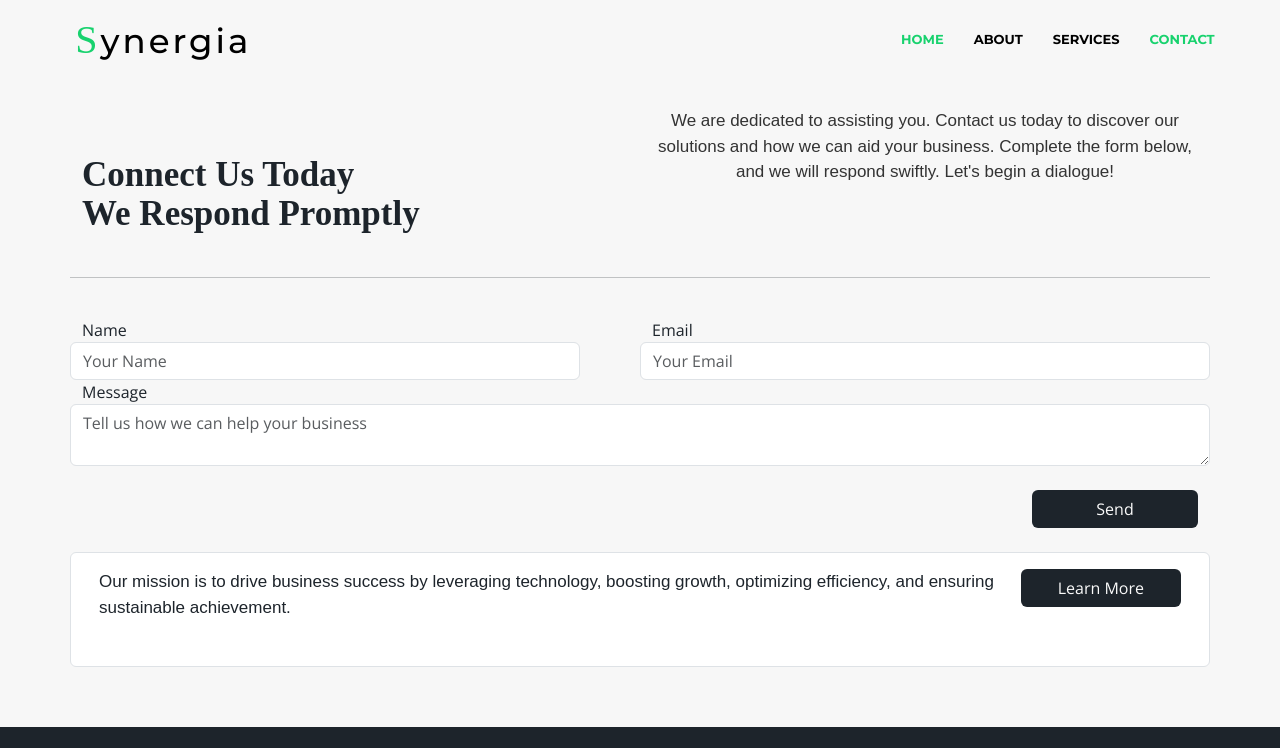
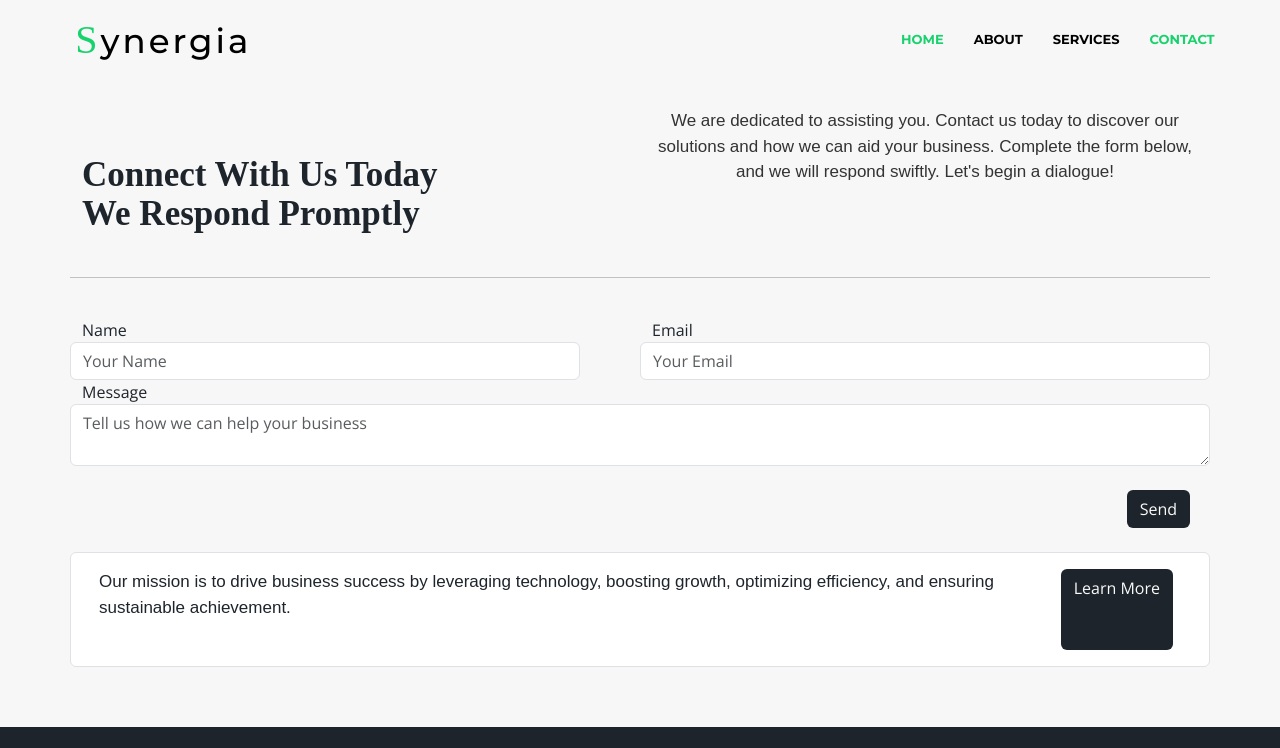
Before and after one commit to Fawzy-Moawad/Synergia-contact-us, a website: page public/index.html in a window 1280 px wide. Shown: the top 748 px of the page. Drawn offline with nearby package versions, Linux system fonts and the light colour scheme.

Commit message:
add vercel file.

```diff
--- a/public/index.html
+++ b/public/index.html
@@ -67,8 +67,7 @@
           <!--Header-->
           <div class="row PT-5">
             <div class="col-lg-6">
-              <h2 class="pt-5">Connect us today<br>
-                We respond promptly</h2>
+              <h2 class="pt-5">Connect with Us Today<br>We Respond Promptly</h2>
             </div>
             <div class="col-lg-6">
               <p>We are dedicated to assisting you. Contact us today to discover our solutions and how we can aid your business. Complete the form below, and we will respond swiftly. Let's begin a dialogue!</p>
@@ -105,52 +104,23 @@
             </div>
           </div>
 
-          <div class="row d-flex justify-content-end pt-4 pb-4">
-            <div class="col-lg-2">
-              <a href="#" class="btn my-button text-center w-100">Send</a>
+          <div class="row pt-4 pb-4">
+            <div class="col-lg-12 d-flex justify-content-end">
+              <a href="#" class="btn my-button me-2">Send</a>
             </div>
           </div>
         </div>
         <!--/Contact-container-->
 
-
         <div class="row color-change border p-3 rounded">
           <div class="col-lg-10">
             <p>Our mission is to drive business success by leveraging technology, boosting growth, optimizing efficiency, and ensuring sustainable achievement.</p>
           </div>
-          <div class="col-lg-2">
-            <a href="#" class="btn my-button w-100">Learn More</a>
+          <div class="col-lg-2 d-flex justify-content-end">
+            <a href="#" class="btn my-button me-2">Learn More</a>
           </div>
-
         </div>
 
-<!--
-
-        <div class="form">
-          <form action="forms/contact.php" method="post" role="form" class="php-email-form">
-            <div class="row">
-              <div class="form-group col-md-12">
-                <input type="text" name="name" class="form-control" id="name" placeholder="Your Name" required>
-              </div>
-              <div class="form-group col-md-12">
-                <input type="email" class="form-control" name="email" id="email" placeholder="Your Email" required>
-              </div>
-            </div>
-            <div class="form-group">
-              <input type="text" class="form-control" name="subject" id="subject" placeholder="Subject" required>
-            </div>
-            <div class="form-group">
-              <textarea class="form-control" name="message" rows="5" placeholder="Message" required></textarea>
-            </div>
-            <div class="my-3">
-              <div class="loading">Loading</div>
-              <div class="error-message"></div>
-              <div class="sent-message">Your message has been sent. Thank you!</div>
-            </div>
-            <div class="text-center"><button type="submit">Send Message</button></div>
-          </form>
-        </div>
--->
       </div>
     </section>
     <!-- / Contact Section -->
@@ -203,11 +173,10 @@
     </div>
   </footer>
 
-
   <!-- / Footer -->
 
   <a href="#" class="back-to-top d-flex align-items-center justify-content-center"><i class="bi bi-arrow-up-short"></i></a>
-  <!-- Uncomment below i you want to use a preloader -->
+  <!-- Uncomment below if you want to use a preloader -->
   <!-- <div id="preloader"></div> -->
 
   <!-- Vendor JS Files -->
```
Also changed, not shown: vercel.json (added).
